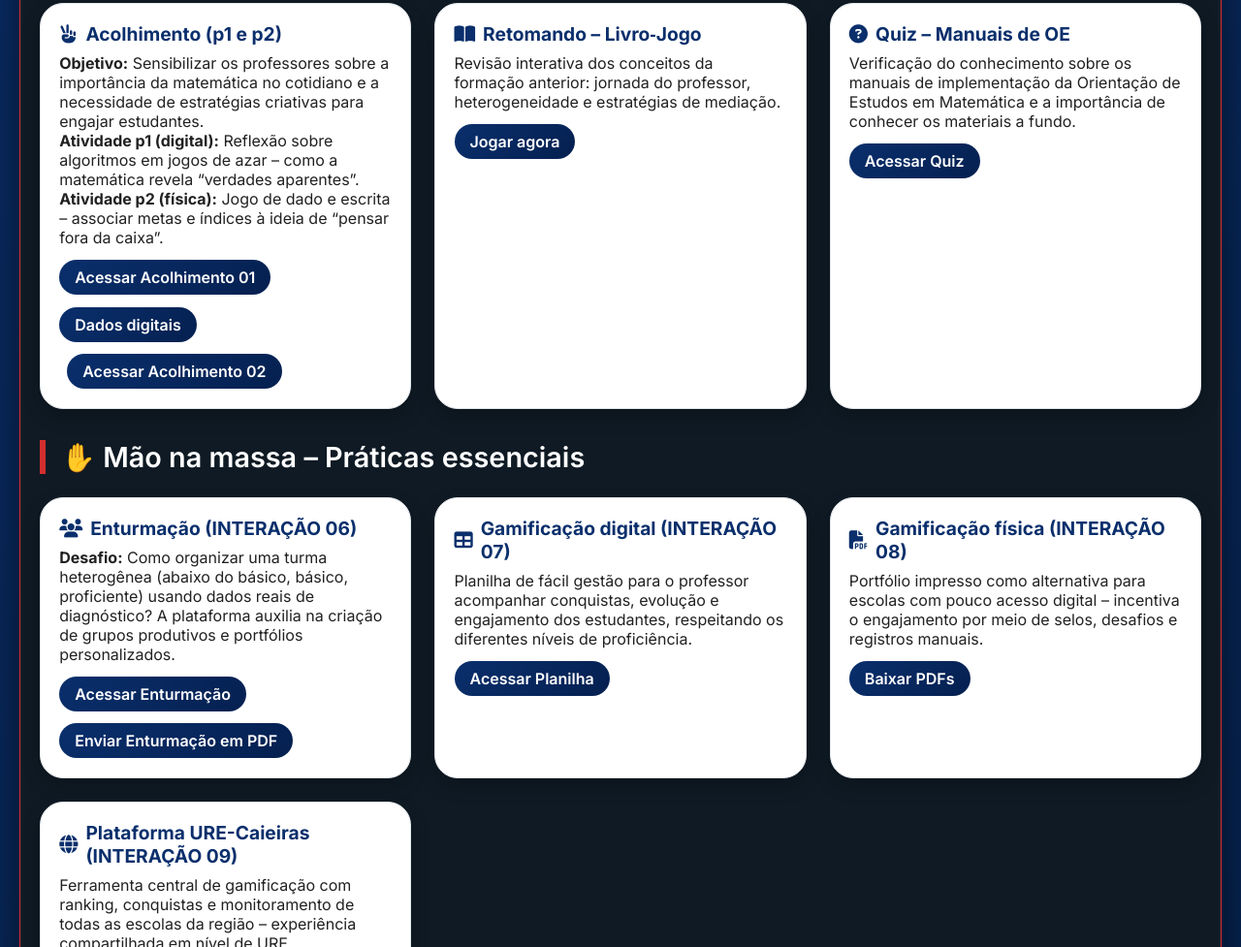
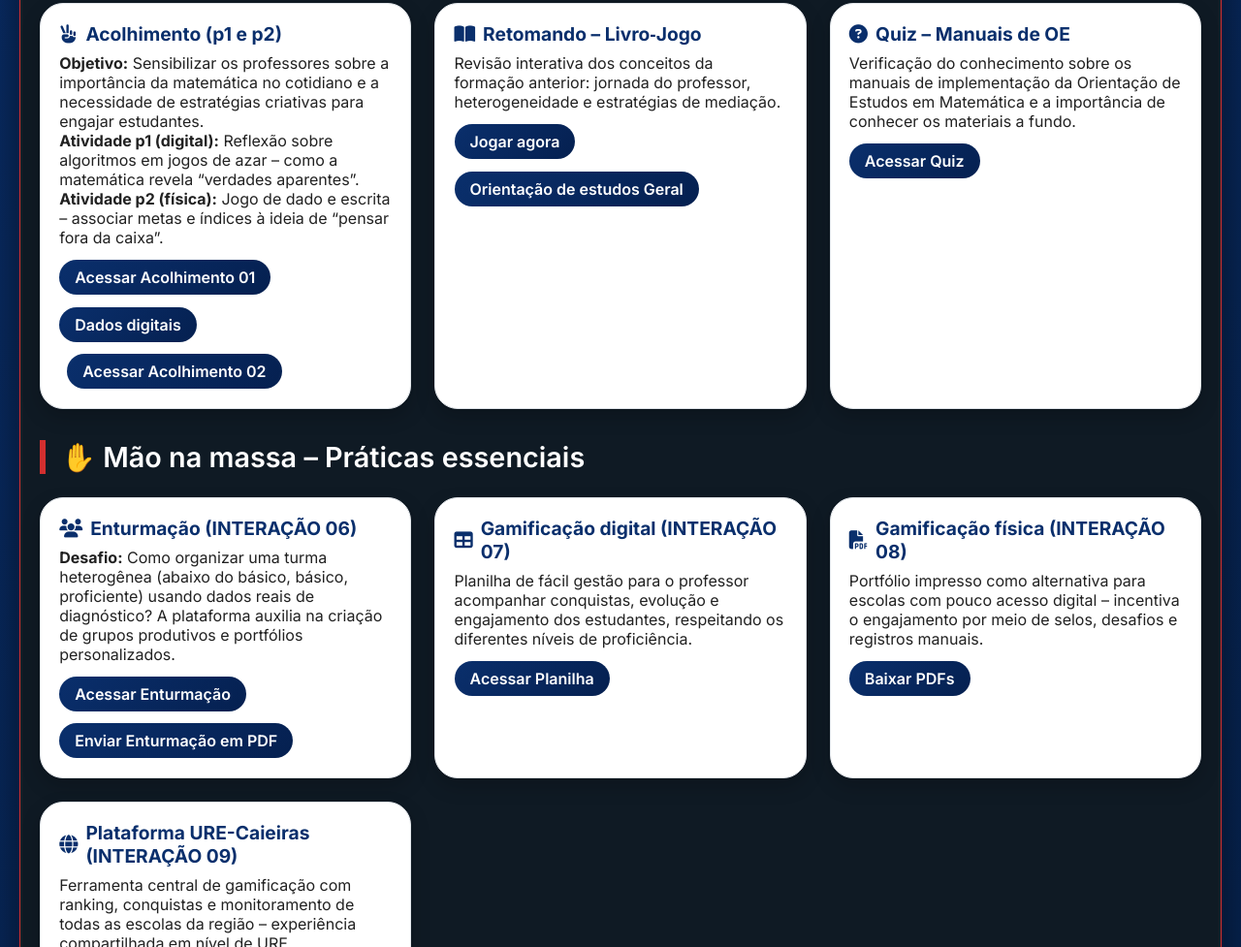
Before and after one commit to PNE-DE-CAI/Orienta-o-de-Estudos-em-movimento-MT, a plain HTML site: page index.html in a window 1280 px wide. Shown: the part 1220-2197 px from the top of the page at 97% size. Drawn offline with Linux system fonts and the light colour scheme.

Commit message:
Update index.html

```diff
--- a/index.html
+++ b/index.html
@@ -108,6 +108,7 @@
             <h4><i class="fas fa-book-open"></i> Retomando – Livro‑Jogo</h4>
             <p>Revisão interativa dos conceitos da formação anterior: jornada do professor, heterogeneidade e estratégias de mediação.</p>
             <a href="https://pne-de-cai.github.io/livro-jogo-da-recomposicao/" target="_blank" class="btn-link">Jogar agora</a>
+            <a href="https://pne-de-cai.github.io/oe_am_ce_tsp/" target="_blank" class="btn-link">Orientação de estudos Geral</a>
         </div>
         <div class="card">
             <h4><i class="fas fa-question-circle"></i> Quiz – Manuais de OE</h4>
```
